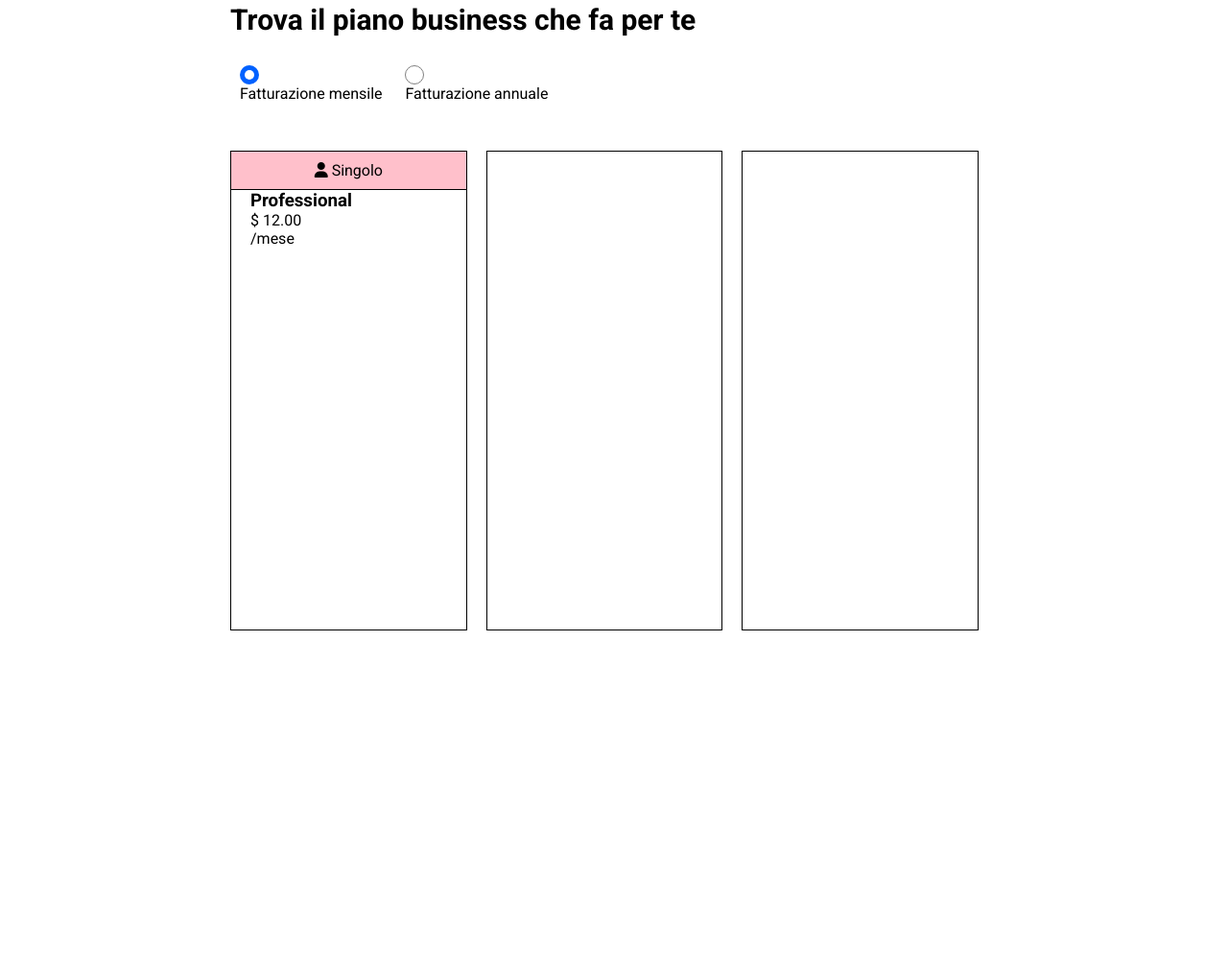
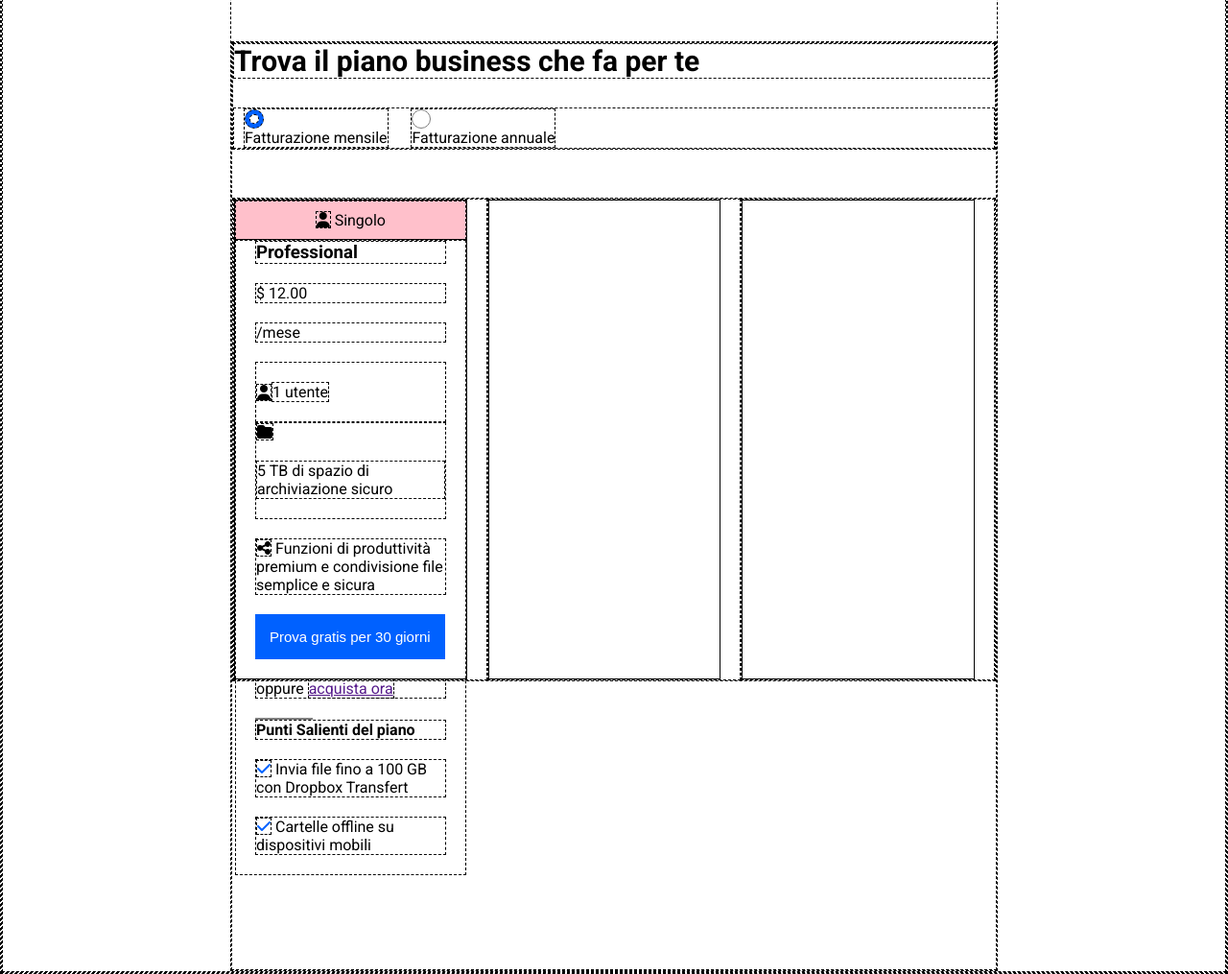
Before and after one commit to B0G0N1/htmlcss-dropbox, a plain HTML site: page index.html in a window 1280 px wide. Shown: the part 760-1775 px from the top of the page at 96% size. Before the commit the page ends 1717 px from the top, so only its background shows below. Drawn offline with Linux system fonts and the light colour scheme.

Commit message:
[UPD] Create first column pricing option

```diff
--- a/css/style.css
+++ b/css/style.css
@@ -2,7 +2,7 @@
     margin: 0px;
     padding: 0px;
     box-sizing: border-box;
-    /* border: 1px dashed black; */
+    border: 1px dashed black;
 
 }
 
@@ -193,3 +193,26 @@ header button{
 .billing_info{
     padding: 0px 20px;
 }
+
+.billing_features{
+    display: flex;
+    flex-direction: row;
+    align-items: center;
+}
+
+.billing_info p{
+    margin: 20px 0px;
+}
+
+.billing_info button{
+    background-color: #0061ff;
+    color: white;
+    font-size: 15px;
+    padding: 15px;
+    border: none;
+}
+
+.billing_info hr{
+    border: 1px solid grey;
+    width: 30%;
+}
--- a/index.html
+++ b/index.html
@@ -91,6 +91,22 @@
                                 <h3>Professional</h3>
                                 <p>$ 12.00</p>
                                 <p>/mese</p>
+                                <div class="billing_features">
+                                    <i class="fa-solid fa-user"></i>
+                                    <p>1 utente</p>
+                                </div>
+                                <div>
+                                    <i class="fa-solid fa-folder"></i>
+                                    <p>5 TB di spazio di archiviazione sicuro</p>
+                                </div>
+                                <p><i class="fa-solid fa-share-nodes"></i> Funzioni di produttività  premium e condivisione file semplice e sicura</p>
+                                <button>Prova gratis per 30 giorni</button>
+                                <p>oppure <a href="">acquista ora</a></p>
+                                <hr>
+                                <h4>Punti Salienti del piano</h4>
+                                <p><i class="fa-solid fa-check" style="color: #0061ff;"></i> Invia file fino a 100 GB con Dropbox Transfert</p>
+                                <p><i class="fa-solid fa-check" style="color: #0061ff;"></i> Cartelle offline su dispositivi mobili</p>
+
                             </div>
                         </div>
                     </div>
```
